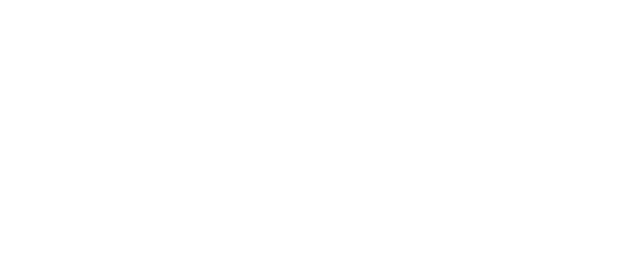
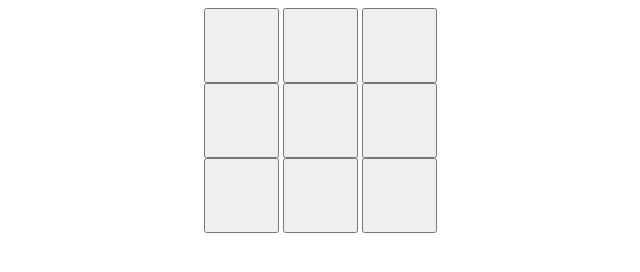
Before and after one commit to Qude456/oleh_helesh, a plain HTML site: page index.html in a window 1280 px wide. Shown: the whole page, without its empty margins (320-960 px from the left). Drawn offline with Linux system fonts and the light colour scheme.

Commit message:
Added css, and js function for buttons

```diff
--- /dev/null
+++ b/css/style.css
@@ -0,0 +1,8 @@
+* {
+  text-align: center;
+}
+
+input[type="button"] {
+  height: 75px;
+  width: 75px;
+}
--- a/index.html
+++ b/index.html
@@ -2,11 +2,27 @@
 <html>
   <head>
     <meta charset="utf-8">
-    <title>Welcome</title>
+    <title>TicTacToe</title>
+    <link  rel="stylesheet" type="text/css" href="css/style.css">
   </head>
   <body>
-    <script type="text/javascript" src="js/main.js">
+<div>
+<input type="button" value="&nbsp;" onclick="setBtnText(event)" />
+<input type="button" value="&nbsp;" onclick="setBtnText(event)" />
+<input type="button" value="&nbsp;" onclick="setBtnText(event)" />
+</div>
+<div>
+<input type="button" value="&nbsp;" onclick="setBtnText(event)" />
+<input type="button" value="&nbsp;" onclick="setBtnText(event)" />
+<input type="button" value="&nbsp;" onclick="setBtnText(event)" />
+</div>
+<div>
+<input type="button" value="&nbsp;" onclick="setBtnText(event)" />
+<input type="button" value="&nbsp;" onclick="setBtnText(event)" />
+<input type="button" value="&nbsp;" onclick="setBtnText(event)" />
+</div>
 
-    </script>
+
+    <script type="text/javascript" src="js/main.js"></script>
   </body>
 </html>
--- a/js/main.js
+++ b/js/main.js
@@ -0,0 +1,3 @@
+function setBtnText(event) {
+  event.target.value = "X";
+}
```
